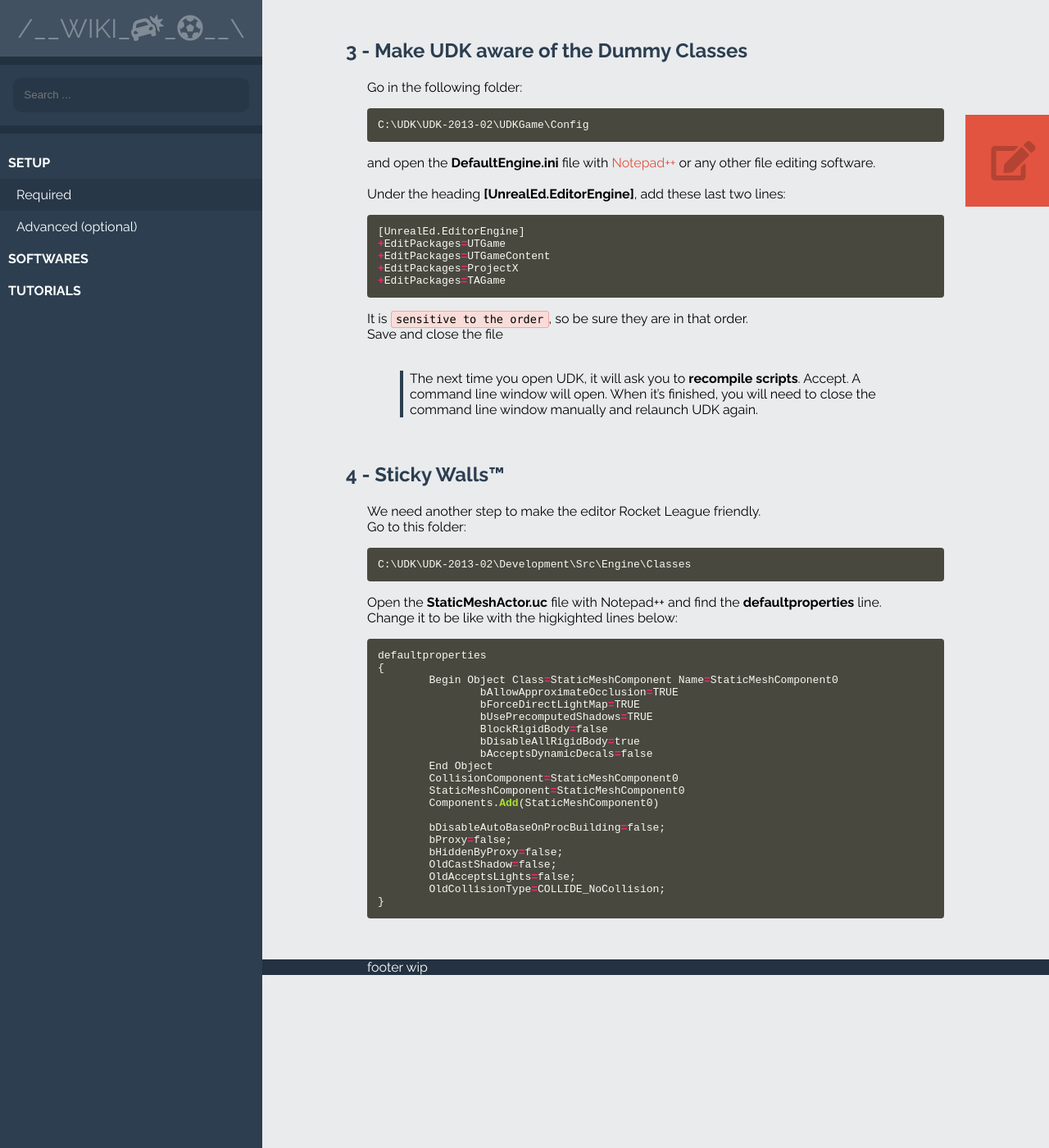
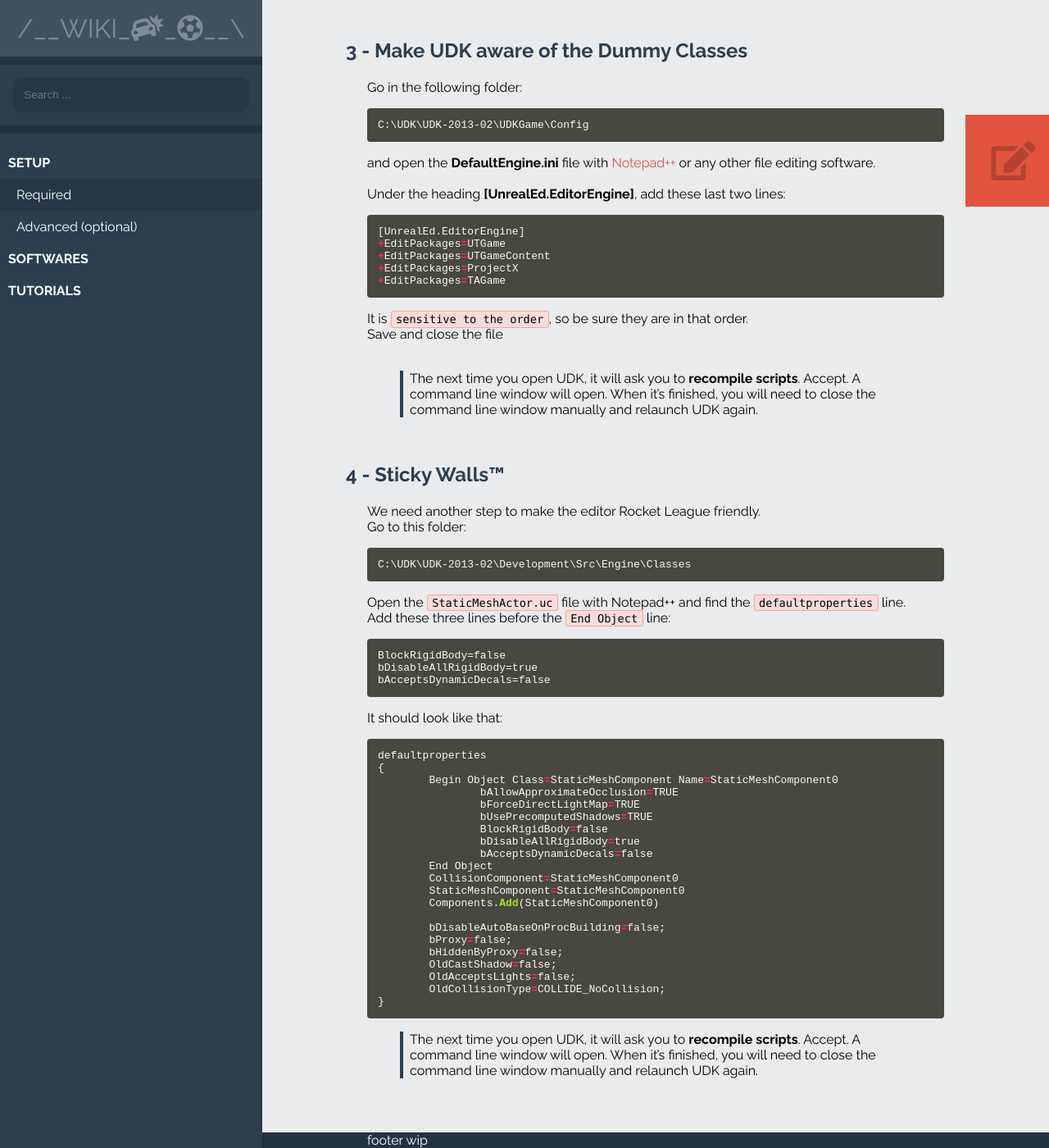
Before and after one commit to rocketleaguemoddingwiki/rocketleaguemoddingwiki.github.io, a Jekyll site: the page built from pages/setup/setup_required.md, in a window 1280 px wide and 1400 px high, scrolled down 525 px. Shown: the whole window at 82% size. Built offline with Jekyll 4.4.1, drawn with Linux system fonts in a browser that asks for light colours.

Commit message:
small correction

````diff
--- a/pages/setup/setup_required.md
+++ b/pages/setup/setup_required.md
@@ -53,8 +53,14 @@ Go to this folder:
 ```
 C:\UDK\UDK-2013-02\Development\Src\Engine\Classes
 ```
-Open the **StaticMeshActor.uc** file with Notepad++ and find the **defaultproperties** line.<br/>
-Change it to be like with the higkighted lines below:
+Open the `StaticMeshActor.uc` file with Notepad++ and find the `defaultproperties` line.<br/>
+Add these three lines before the `End Object` line:
+```
+BlockRigidBody=false
+bDisableAllRigidBody=true
+bAcceptsDynamicDecals=false
+```
+It should look like that:
 ```python
 defaultproperties
 {
@@ -78,3 +84,4 @@ defaultproperties
 	OldCollisionType=COLLIDE_NoCollision;
 }
 ```
+> The next time you open UDK, it will ask you to **recompile scripts**. Accept. A command line window will open. When it's finished, you will need to close the command line window manually and relaunch UDK again.
````
